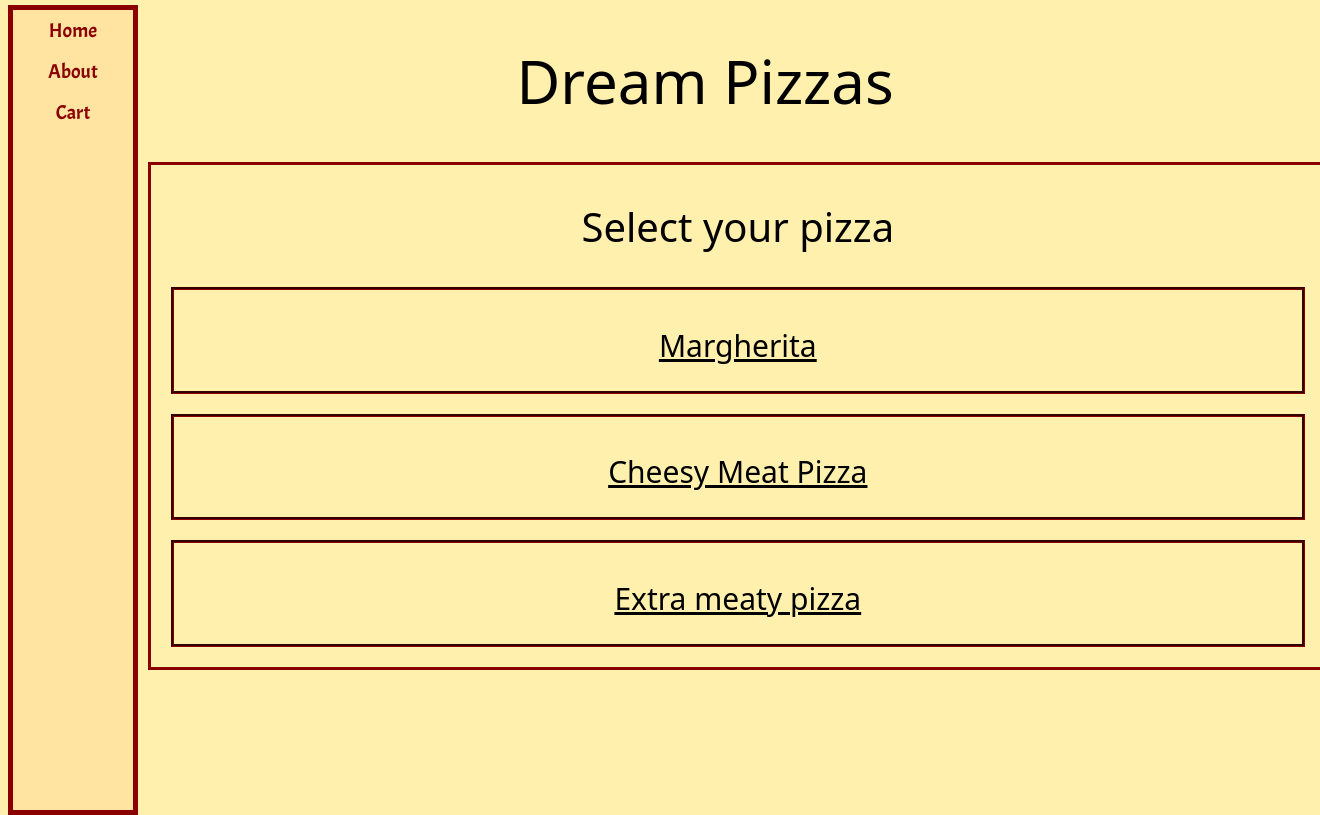
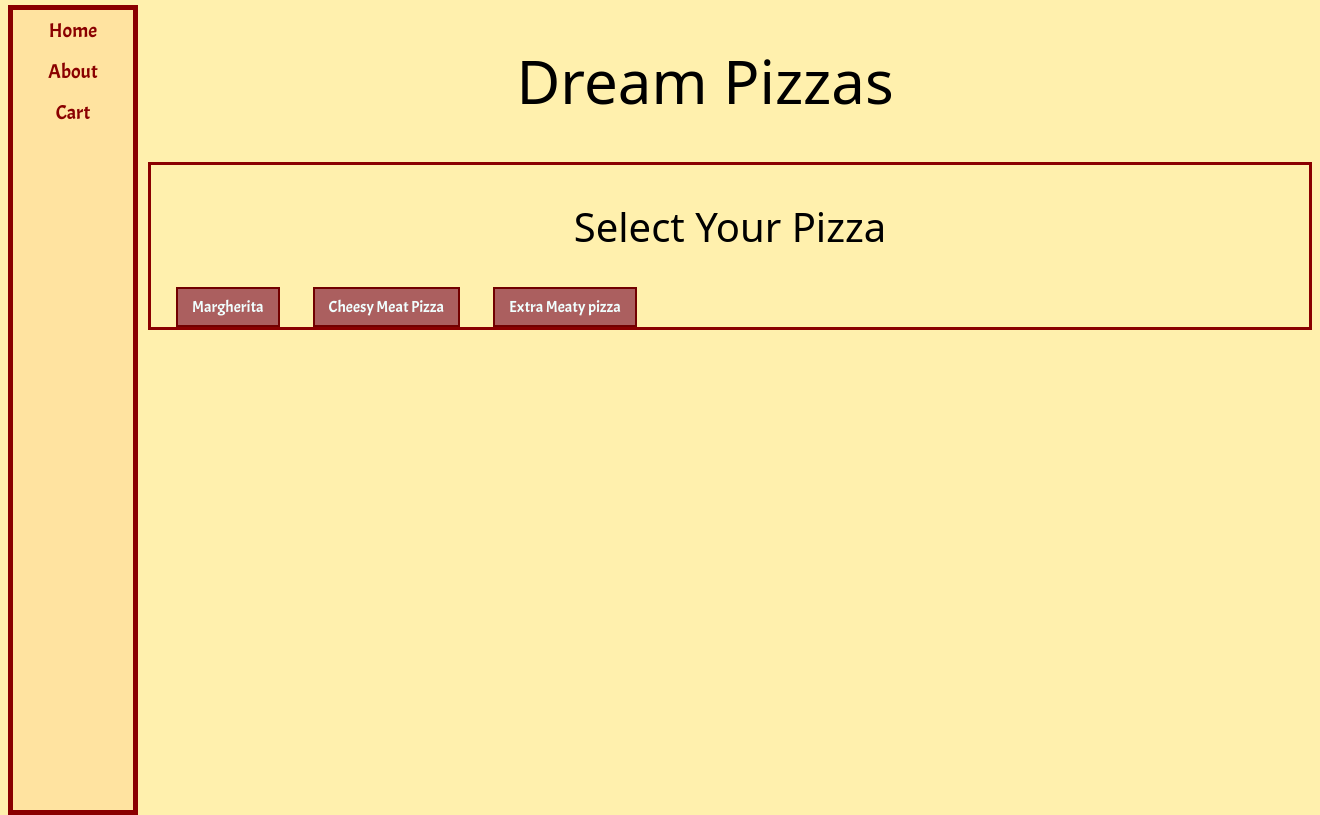
Before and after one commit to st25161-rgb/Assesment-shop, a Flask app: page / in a window 1320 px wide. Run offline with Flask 3, Linux system fonts and the light colour scheme; some web fonts are replaced.

Commit message:
fixing the pizza  tab display

```diff
--- a/Static/CSS/Style.css
+++ b/Static/CSS/Style.css
@@ -33,9 +33,33 @@ body {
     background-color: #8a0000;
     color: white;
 }
-/*Sty;ing specific texts/texts */
+
+/*Styling specific texts/texts */
 #subtitle {
     font-size: 40px;
+}
+
+#pizzaname {
+    font-family: "Acme", sans-serif;
+    font-weight: 400;
+    font-style: normal;;
+
+    font-size: 40px;
+}
+
+#list_title {
+    font-family: "Acme", sans-serif;
+    font-weight: 400;
+    font-style: normal;;
+    font-size: 30px;
+}
+
+#list_text {
+    font-family: "Acme", sans-serif;
+    font-weight: 400;
+    font-style: normal;
+    text-decoration: none;
+    font-size: 25px;
 }
 
 #base-title {
@@ -56,22 +80,69 @@ h2 {
     font-size:60px;
 }
 
-.pizzaform {
+.pizzaform{
+
+    border:#8a0000 solid;
     margin-left: 140px;
-    width: 90%;
-    border:#8a0000 solid;
 }
+
+.menu_border {
+    border-color: 5px solid #8a0000;
+}
+
 
 .pizzaoption {
     border: #8a0000 groove;
-    padding: 10px 20px 0px 20px;
-    margin: 20px
-
+    padding: 5px 0px 0px 20px;
+    margin: 20px;
+    position: relative;
+    display: inline-block;
+    display:flex;
+    align-content: center;
+    cursor:pointer;
 }
 
-#item_title {
-    font-size: 30px;
-    text-decoration: underline;
+
+
+
+
+/* Styling for the tabs so they work like tabs */
+
+    /* spacing the tabs */
+.tab_select {
+    display: flex;
+    gap: 8px;
+}
+
+.tab_radio, .tab_content {
+    display: none;
+}
+
+
+.tablink {
+    padding: 8px 14px;
+    background-color: #ab5f5f;
+    border: 2px solid #720000;
+    cursor: pointer;
+
+
+    font-family: "Acme", sans-serif;
+    font-weight: 400;
+    font-style: normal;
+    color: azure;
+    position: relative;
+    margin: 0px 0px 0px 25px;
+}
+
+.tab_radio:checked + .tablink{
+    background-color: #ddd;
+    font-weight: bold;
+}
+
+.tab_select:has(#tab-1:checked) ~ .tab_content_div .content_1,
+.tab_select:has(#tab-2:checked) ~ .tab_content_div .content_2,
+.tab_select:has(#tab-3:checked) ~ .tab_content_div .content_3 {
+    display: block;
 }
 
 }
--- a/Templates/base.html
+++ b/Templates/base.html
@@ -5,6 +5,7 @@
     <!-- <head> The information for the site to pull style and stuff from -->
     <link rel="stylesheet" href="{{ url_for('static', filename='css/style.css') }}">
     <title>{% block title %}Dream Pizzas{% endblock %}</title>
+
         <!-- Font embed links -->
         <link rel="preconnect" href="https://fonts.googleapis.com">
         <link rel="preconnect" href="https://fonts.gstatic.com" crossorigin>
@@ -37,6 +38,7 @@
     </header>
 
     <main>
+        <!-- Other html code goes in here when applying base html -->
         {% block content %}{% endblock %}
     </main>
 
--- a/Templates/index.html
+++ b/Templates/index.html
@@ -3,8 +3,6 @@
 {% block title %} Home - Dream Pizzas {% endblock %}
 
 {% block content %}
-<!DOCTYPE html>
-<html lang="en">
 <head>
     <meta charset="UTF-8">
     <meta name="viewport" content="width=device-width, initial-scale=1.0">
@@ -21,24 +19,40 @@
     <link rel="stylesheet" href="{{ url_for('static', filename='css/style.css') }}">
 
 </head>
-<body>
 <main>
-        <div class="pizzaform">
+    <div  id="pizzamenu">
+        <div  class="pizzaform">
+            <h2 id="subtitle"> Select Your Pizza </h2>
 
-            <h2 id="subtitle">Select your pizza</h2>
 
+
+                <!-- pizza option tabs -->
+            <div class="tab_select">
+                <!-- django for json files -->
                 {% for p in pizza %}
-            <div class="pizzaoption">
-                <h2 id="item_title">{{ p.pizza_name }}</h2>
-            </div>
+                    <input type="radio" id="tab-{{loop.index}}" name="item_tab" class="tab_radio">
+                    <label for="tab-{{loop.index}}" class="tablink"> {{p.pizza_name}}</label>
                 {% endfor %}
 
             </div>
 
 
-
+            <div class="tab_content_div">
+                {% for p in pizza%}
+                    <div class="tab_content content_{{loop.index}}"> <!-- eahc content_{{ loop_index}} makes a individual div for each pizza -->
+                        <div class="pizzaoption_text">
+                            <p id="list_title"> Ingredients: </p>
+                            <ul id="list_text">
+                                {% for ingredients in p.pizza_ingredients  %}
+                                    <li> {{ ingredients }} </li>
+                                {% endfor %}
+                            </ul>
+                        </div>
+                    </div>
+                {% endfor %}
+            </div>
+        </div>
+    </div>
 
 </main>
-</body>
-</html>
 {% endblock %}
--- a/app.py
+++ b/app.py
@@ -1,15 +1,17 @@
 import datetime
 import json
 import sqlite3
+
 
 from flask import Flask, render_template, request, session, flash, redirect, url_for
 
 app = Flask(__name__)
 app.secret_key = 'Thereisnotamanhere'
+#defining the functions for data files
 
 def load_drinks_data():
     try:
-        with open('data/drinks.json') as file:
+        with open('Data/drinks.json') as file:
             drinks = json.load(file)
     except (FileNotFoundError, json.JSONDecodeError) as e:
         print(f"Error loading drinks data: {e}")
@@ -19,15 +21,15 @@ def load_drinks_data():
 
 def load_pizza_data():
     try:
-        with open('data/pizza.json') as file:
+        with open('Data/pizza.json') as file:
             pizza = json.load(file)
     except (FileNotFoundError, json.JSONDecodeError) as e:
         print(f"Error loading pizza data: {e}")
-        pizza = {}
+        pizza = []
 
     return pizza
 
-
+# the routes for the template files or fucntions to
 @app.route("/base")
 def base():
     return render_template("base.html")
--- a/data/pizza.json
+++ b/data/pizza.json
@@ -1,7 +1,7 @@
 [
     {
         "pizza_name": "Margherita",
-        "pizza_ingredients": ["tomato sauce", "mozzarella cheese", "fresh basil"],
+        "pizza_ingredients": [ "Tomato sauce", "Mozzarella cheese", "Fresh basil" ],
         "pizza_type": "vegetarian",
         "sizes_available": [
             {
@@ -21,7 +21,11 @@
 
     {
         "pizza_name": "Cheesy Meat Pizza",
-        "pizza_ingredients": ["tomato sauce", "mozzarella cheese", "fresh basil", "chicken", "oregano"],
+        "pizza_ingredients": ["Tomato sauce",
+                                "Mozzarella cheese",
+                                "Fresh basil",
+                                "Chicken",
+                                "Oregano"],
         "pizza_type": "Meat",
         "sizes_available": [
             {
@@ -40,8 +44,14 @@
     },
 
     {
-            "pizza_name": "Extra meaty pizza",
-        "pizza_ingredients": ["tomato sauce", "mozzarella cheese", "fresh basil", "pepperoni", "sausage", "bacon", "ham"],
+            "pizza_name": "Extra Meaty pizza",
+        "pizza_ingredients": ["Tomato sauce",
+                                "Mozzarella cheese",
+                                "Fresh basil",
+                                "Pepperoni",
+                                "Onion",
+                                "Sausage",
+                                "Ham"],
         "pizza_type": "Meat",
         "sizes_available": [
             {
```
Lines whose indentation alone changed are shown as unchanged.
